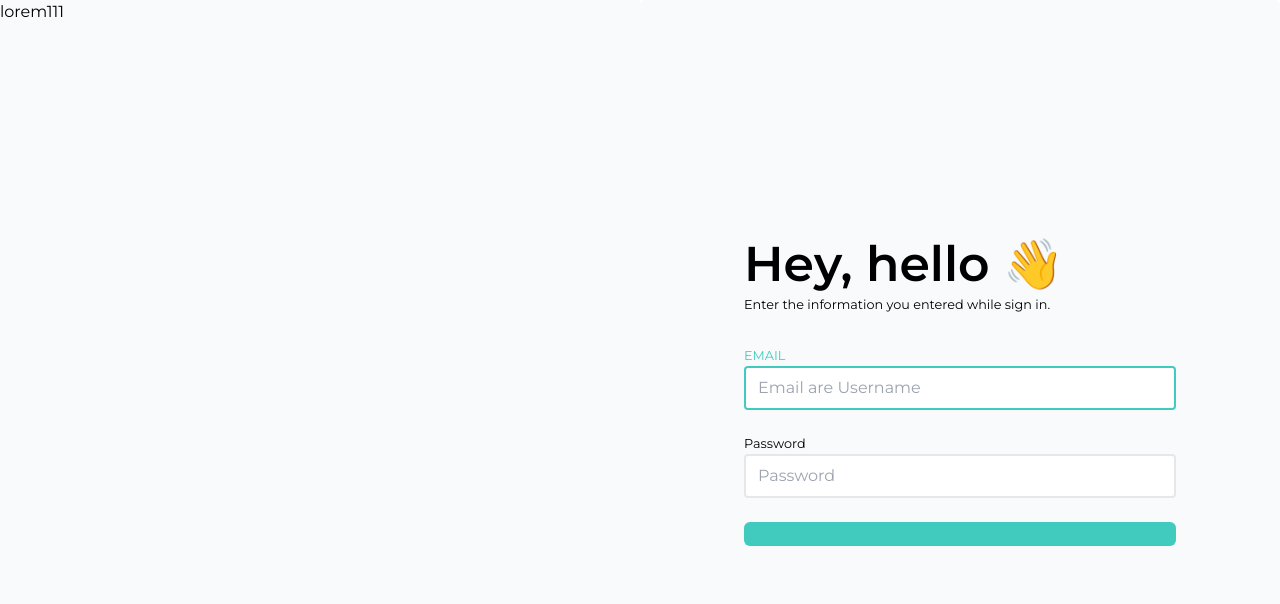
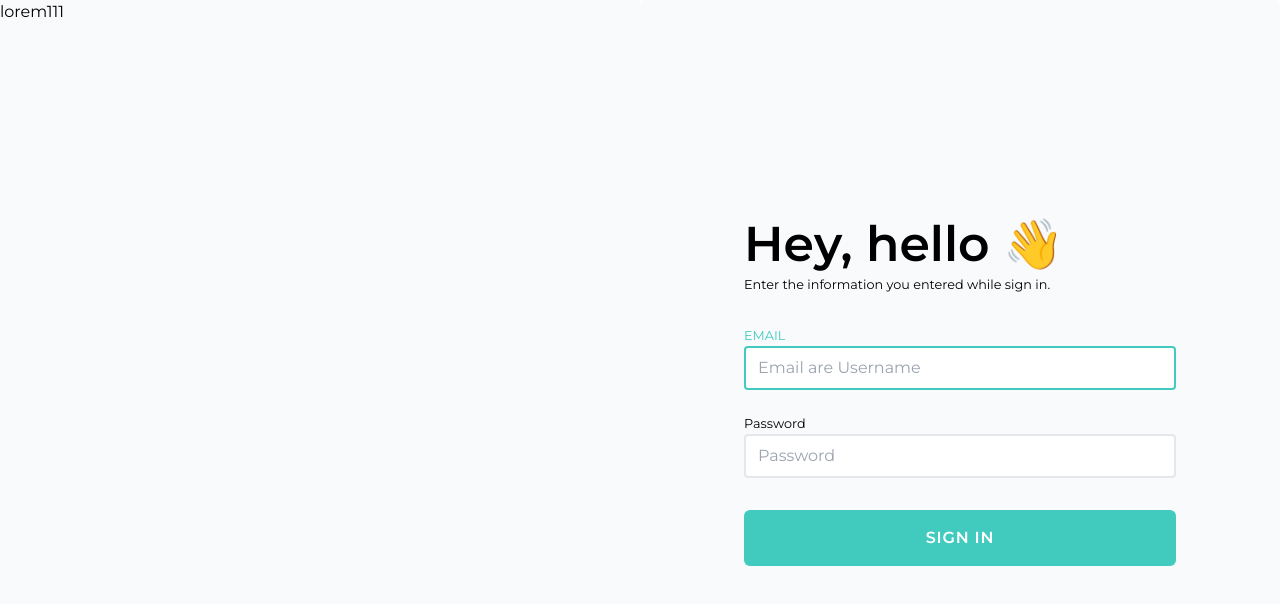
Before and after one commit to PawaOx4th/react-ts-e-commerce-app, a React (Vite) app: page /signIn in a window 1280 px wide. Shown: the top 604 px of the page. Built offline with nearby package versions, Linux system fonts and the light colour scheme.

Commit message:
refactor: 💡 styling button and text color when hover

```diff
--- a/src/components/FormTemplate.tsx
+++ b/src/components/FormTemplate.tsx
@@ -20,6 +20,7 @@ const Container = styled.div<ContainerStylePropTypes>`
 
 type FormTemplatePropTypes = {
   title?: string
+  buttonText?: string
   email: string
   password: string
   onChange: (value: string, type: keyof InformationFormType) => void
@@ -33,6 +34,7 @@ function FormTemplate({
   email,
   password,
   onChange,
+  buttonText,
 }: FormTemplatePropTypes) {
   const emailId = useId()
   const passwordId = useId()
@@ -117,9 +119,17 @@ function FormTemplate({
 
         <button
           type='submit'
-          className={clsx("mt-5 py-3", "bg-main-primary rounded-md outline-none", "w-full h-auto")}
+          className={clsx(
+            "mt-7 py-4",
+            "bg-main-primary rounded-md outline-none",
+            "w-full h-auto",
+            "hover:bg-main-primary-hover",
+            "transition-all",
+          )}
         >
-          <span className={clsx("text-white font-semibold tracking-wider uppercase")}>{title}</span>
+          <span className={clsx("text-white font-semibold tracking-wider uppercase")}>
+            {buttonText || "submit"}
+          </span>
         </button>
       </form>
     </Container>
--- a/src/pages/SignIn.tsx
+++ b/src/pages/SignIn.tsx
@@ -34,6 +34,7 @@ function SignIn({}: SignInPropsType) {
       </div>
       <div className={clsx("col-span-full md:col-span-9 lg:col-span-6")}>
         <FormTemplate
+          buttonText='sign in'
           onSubmit={(email: string, password: string) => onSubmitForm(email, password)}
           email={informationForm.email}
           password={informationForm.password}
--- a/tailwind.config.cjs
+++ b/tailwind.config.cjs
@@ -6,6 +6,7 @@ module.exports = {
       colors: {
         main: {
           primary: "#41CBBF",
+          "primary-hover": "#31bbaf",
           secondary: "#164E63",
           gray: "#BEC9DF",
           white: "#F8FAFC",
```
